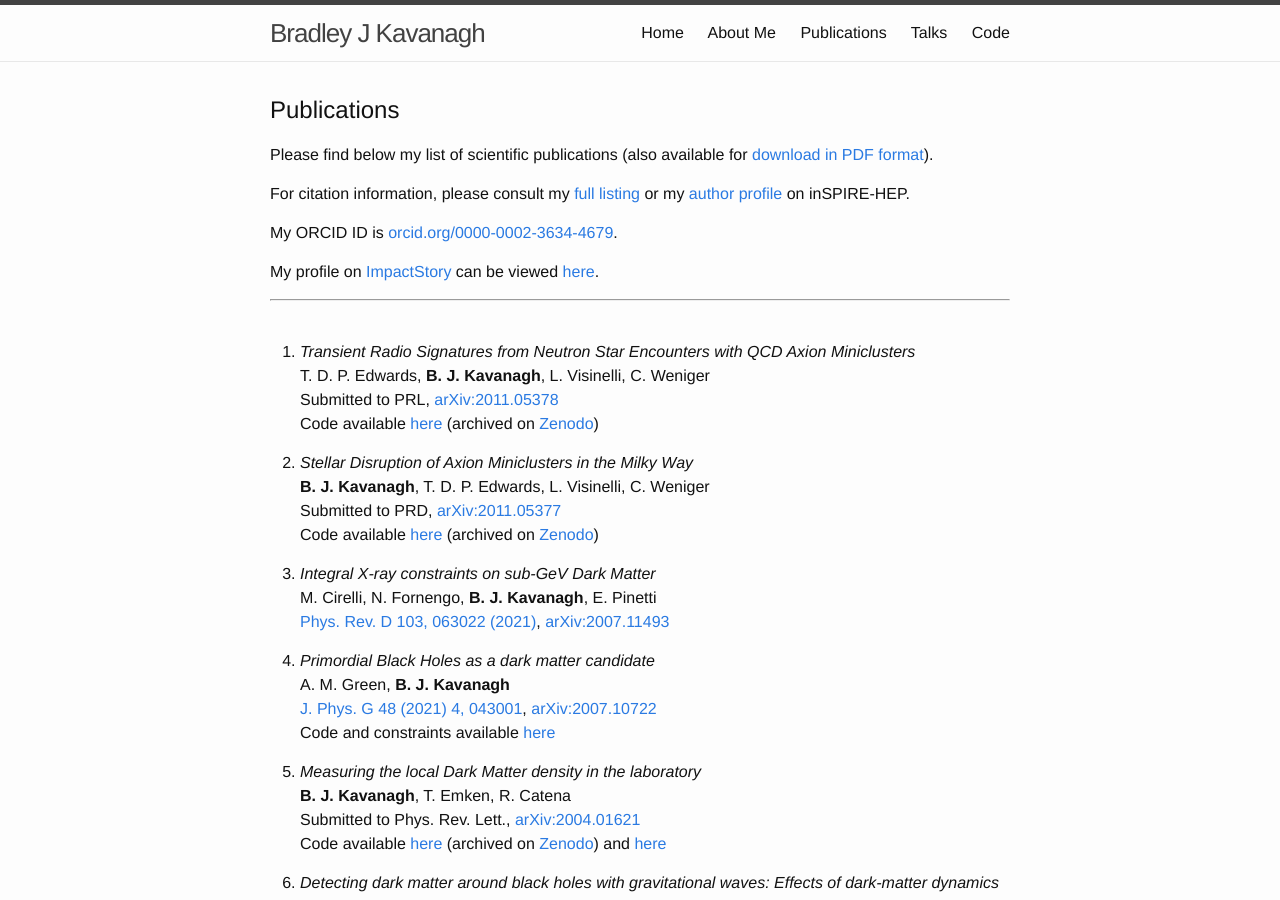
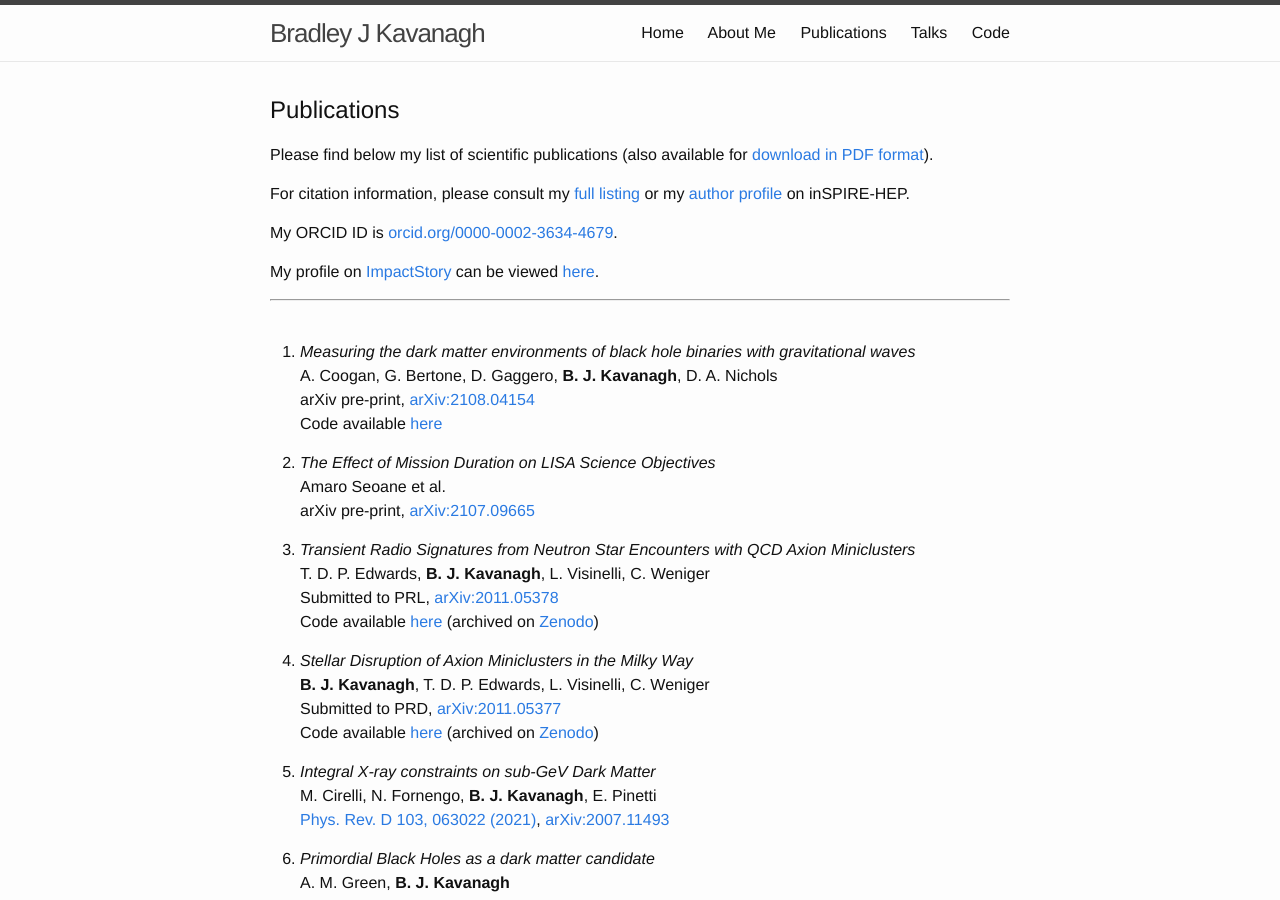
Before and after one commit to bradkav/bradkav.github.io, a Jekyll site: the page built from publications.md, in a window 1280 px wide and 900 px high. Built offline with Jekyll 4.4.1, drawn with Linux system fonts in a browser that asks for light colours; Markdown is read by kramdown in place of the engine named in the settings.

Commit message:
Added new publications

```diff
--- a/publications.md
+++ b/publications.md
@@ -19,7 +19,17 @@ My profile on [ImpactStory](https://impactstory.org/) can be viewed [here](https
 ***
 <br>
 
-1. *Transient Radio Signatures from Neutron Star Encounters with QCD Axion Miniclusters*
+41. *Measuring the dark matter environments of black hole binaries with gravitational waves*
+A. Coogan, G. Bertone, D. Gaggero, **B. J. Kavanagh**, D. A. Nichols
+arXiv pre-print, [arXiv:2108.04154](https://arxiv.org/abs/2108.04154)
+Code available [here](https://github.com/adam-coogan/pydd)
+
+40. *The Effect of Mission Duration on LISA Science Objectives*
+Amaro Seoane et al.
+arXiv pre-print, [arXiv:2107.09665](https://arxiv.org/abs/2107.09665)
+
+
+39. *Transient Radio Signatures from Neutron Star Encounters with QCD Axion Miniclusters*
 T. D. P. Edwards, **B. J. Kavanagh**, L. Visinelli, C. Weniger
 Submitted to PRL, [arXiv:2011.05378](https://arxiv.org/abs/2011.05378)
 Code available [here](https://github.com/bradkav/axion-miniclusters/) (archived on [Zenodo](https://doi.org/10.5281/zenodo.4006128))
```
Also changed, not shown: talks.md (+1 -1 lines).
